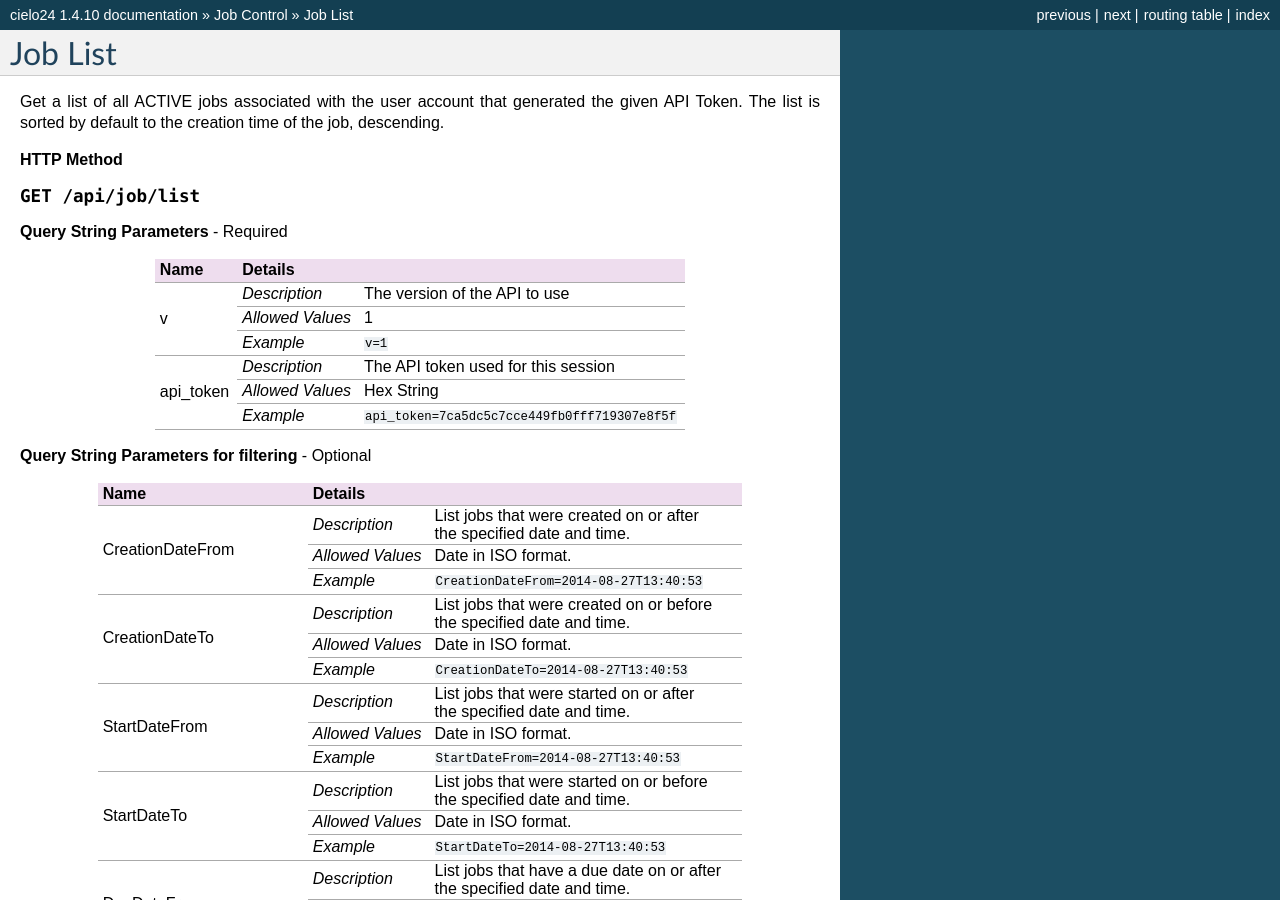
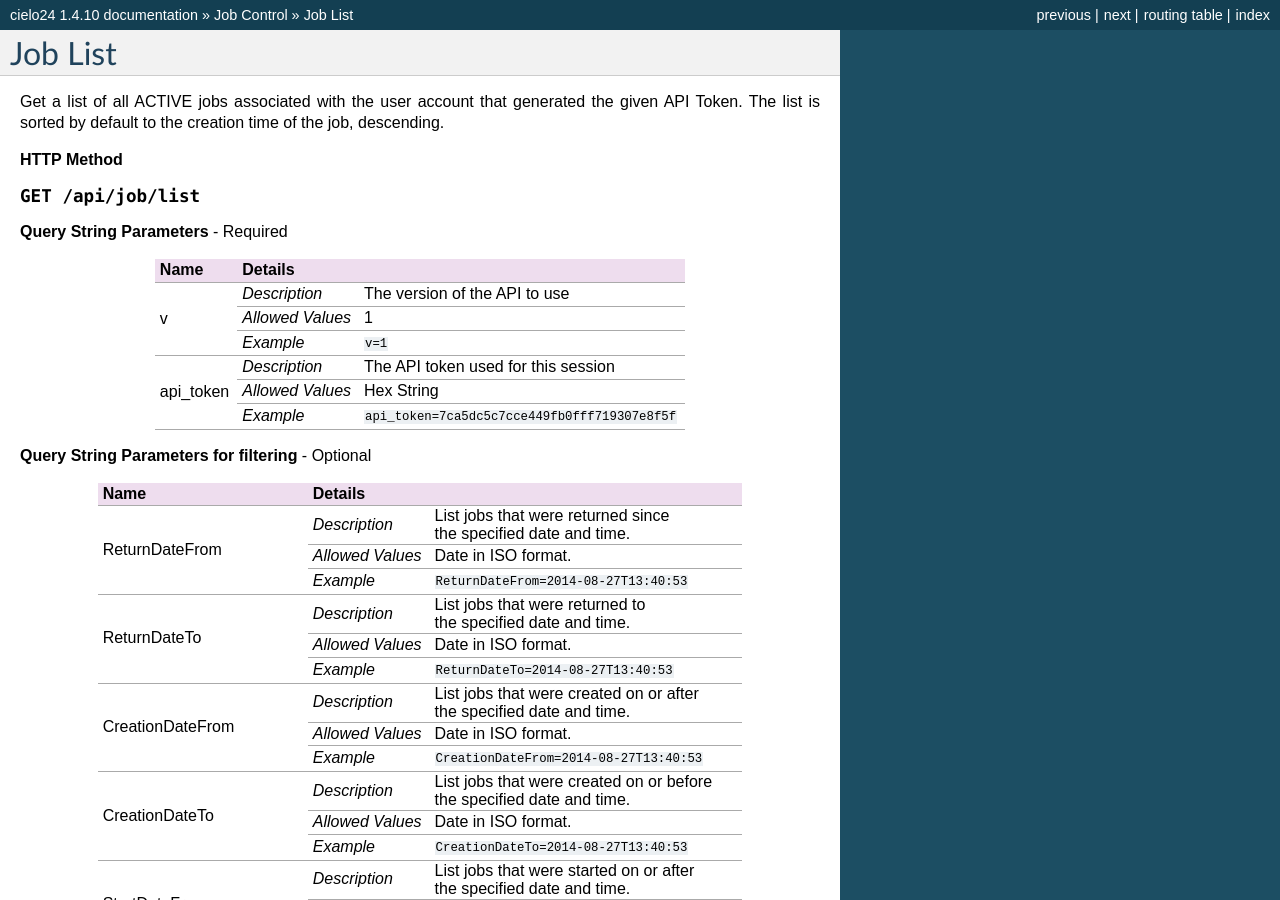
Before and after one commit to cielo24/Docs, a Sphinx documentation site: the page built from api/source/job_control/job_list.rst, in a window 1280 px wide and 900 px high. Built offline with Sphinx 7.4.7, drawn with Linux system fonts in a browser that asks for light colours.

Commit message:
[EN-3296] Added description how to use new filters.

```diff
--- a/api/source/job_control/job_list.rst
+++ b/api/source/job_control/job_list.rst
@@ -31,6 +31,26 @@ The list is sorted by default to the creation time of the job, descending.
 +-------------------------+-----------------------------------------------------------------------+
 | Name                    | Details                                                               |
 +=========================+==================+====================================================+
+| ReturnDateFrom          | `Description`    | .. raw:: html                                      |
+|                         |                  |                                                    |
+|                         |                  |  List jobs that were returned since</br>           |
+|                         |                  |  the specified date and time.                      |
+|                         |                  |                                                    |
+|                         +------------------+----------------------------------------------------+
+|                         | `Allowed Values` | Date in ISO format.                                |
+|                         +------------------+----------------------------------------------------+
+|                         | `Example`        | ``ReturnDateFrom=2014-08-27T13:40:53``             |
++-------------------------+------------------+----------------------------------------------------+
+| ReturnDateTo            | `Description`    | .. raw:: html                                      |
+|                         |                  |                                                    |
+|                         |                  |  List jobs that were returned to</br>              |
+|                         |                  |  the specified date and time.                      |
+|                         |                  |                                                    |
+|                         +------------------+----------------------------------------------------+
+|                         | `Allowed Values` | Date in ISO format.                                |
+|                         +------------------+----------------------------------------------------+
+|                         | `Example`        | ``ReturnDateTo=2014-08-27T13:40:53``               |
++-------------------------+------------------+----------------------------------------------------+
 | CreationDateFrom        | `Description`    | .. raw:: html                                      |
 |                         |                  |                                                    |
 |                         |                  |  List jobs that were created on or after</br>      |
```
